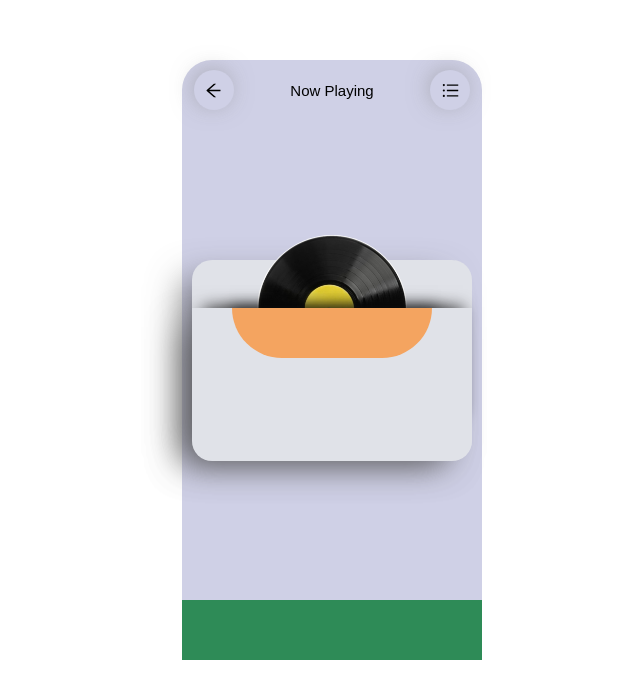
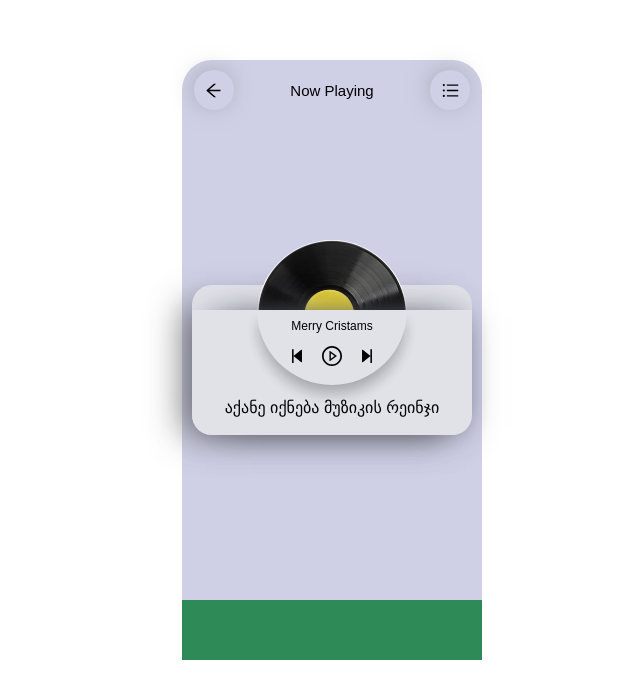
Before and after one commit to TamarCoder/my-first-react-app, a Next.js app: page / in a window 1280 px wide. Shown: the top 698 px of the page, without its empty margins (308-948 px from the left). Built offline with nearby package versions, Linux system fonts and the light colour scheme.

Commit message:
add new music components

```diff
--- a/app/components/Content/PlayMusic/PlayMusic.module.css
+++ b/app/components/Content/PlayMusic/PlayMusic.module.css
@@ -67,17 +67,18 @@
 
 .center{
     width: 100%;
-    height: 300px;
+    height: 250px;
     display: flex;
     align-items: center;
     justify-content: center;
     position: relative;
 
+
 }
 
 .playBackground{
     width: 280px;
-    height: 200px;
+    height: 150px;
     background-color: rgb(224,226,232);
     border-radius: 20px;
     box-shadow: -18px 10px 35px -9px rgba(84,83,83,0.73);
@@ -93,6 +94,7 @@
     display: flex;
     align-items: center;
     justify-content: center;
+
 
 }
 .plateImg:hover {
@@ -119,6 +121,8 @@
     animation-play-state: paused;
     animation-timing-function: linear;
     cursor: pointer;
+    position: relative;
+    top: -20%;
 }
 .inside{
     width: 200px;
@@ -126,9 +130,9 @@
     background: #3F5EFB;
     position: absolute;
     top: 32.6%;
-    box-shadow: 2px 3px 15px 4px rgba(0,0,0,0.75);
-    -webkit-box-shadow: 2px 3px 15px 4px rgba(0,0,0,0.75);
-    -moz-box-shadow: 2px 3px 15px 4px rgba(0,0,0,0.75);
+  -webkit-box-shadow: 4px 7px 30px 5px rgba(97, 99, 113, 0.81);
+-moz-box-shadow: 4px 7px 30px 5px rgba(97, 99, 113, 0.81);
+box-shadow: 4px 7px 30px 5px rgba(97, 99, 113, 0.81);
 }
 .insideTwo{
     width: 250px;
@@ -136,34 +140,67 @@
     background: #3F5EFB;
     position: absolute;
     top: 32.6%;
-    box-shadow: 2px 3px 15px 4px rgba(0,0,0,0.75);
-    -webkit-box-shadow: 2px 3px 15px 4px rgba(0,0,0,0.75);
-    -moz-box-shadow: 2px 3px 15px 4px rgba(0,0,0,0.75);
+   -webkit-box-shadow: 4px 7px 30px 5px rgba(97, 99, 113, 0.81);
+-moz-box-shadow: 4px 7px 30px 5px rgba(97, 99, 113, 0.81);
+box-shadow: 4px 7px 30px 5px rgba(97, 99, 113, 0.81);
 }
-.playFront{
+ .playFront{
     width: 280px;
-    height: 153px;
+    height: 125px;
     display: flex;
     position: absolute;
-    top: 32.6%;
+    top: 30%;
     background-color: rgb(224,226,232);
     border-bottom-right-radius: 20px;
     border-bottom-left-radius: 20px;
+    flex-direction: column;
+    justify-content: center;
+    align-items: center;
 
-    box-shadow: -18px 10px 35px -9px rgba(84,83,83,0.73);
-    -webkit-box-shadow: -18px 10px 35px -9px rgba(84,83,83,0.73);
-    -moz-box-shadow: -18px 10px 35px -9px rgba(84,83,83,0.73);
-    justify-content: center;
 }
 
 .frontShadow{
-    width: 200px;
-    height: 50px;
-    background-color: sandybrown;
-    position: absolute;
-    border-bottom-right-radius:100px ;
-    border-bottom-left-radius:100px ;
+  position: absolute;
+  top: 0;
+  left: 50%;
+   transform: translateX(-50%);
+  width: 150px;
+  height: 75px;
+  background: transparent;
+    background-color: rgb(224,226,232);
+box-shadow: 0px 10px 15px -3px rgba(0,0,0,0.1),0px 10px 15px -3px rgba(0,0,0,0.1),0px 10px 15px -3px rgba(0,0,0,0.1);
+  border-bottom-left-radius: 80px;
+  border-bottom-right-radius: 80px;
+   z-index: 1;
+   pointer-events: none;
+   display: flex;
+   flex-direction: column;
+   align-items: center;
+   justify-content: center;
+   gap: 3px;
+}
+.songName{
+    font-family: sans-serif;
+    font-size: 12px;
+}
+.controls{
+    width: 130px;
+    height: 40px;
+    display: flex;
+    align-items: center;
+    justify-content:center;
+    gap: 15px;
+    font-size: 20px;
+}
 
+.songRange{
+    width: 260px;
+    height: 40px;
+    display: flex;
+    align-items: center;
+    justify-content: center;
+    position: relative;
+    top: 35px;
 }
 
 .bottom{
--- a/app/components/Content/PlayMusic/PlayMusic.tsx
+++ b/app/components/Content/PlayMusic/PlayMusic.tsx
@@ -1,5 +1,5 @@
 import  styles from './PlayMusic.module.css';
-import {ArrowLeftOutlined, UnorderedListOutlined} from "@ant-design/icons";
+import {ArrowLeftOutlined, PauseCircleOutlined, PlayCircleOutlined, StepBackwardOutlined, StepForwardOutlined, UnorderedListOutlined} from "@ant-design/icons";
 import dayjs from "dayjs";
 
 export  default () => {
@@ -17,16 +17,29 @@ export  default () => {
                    </div>
               </div>
               <div className={styles.center}>
-                  <div className={styles.playBackground}>
-                      <div className={styles.plate}>
+                   <div className={styles.playBackground}>
+                       <div className={styles.plate}>
                           <img src="/vinil.jpg" alt="vinil" className={styles.plateImg}/>
                           <div className={styles.inside}></div>
                           <div className={styles.insideTwo}></div>
-                          <div className={styles.playFront}>
-                              <div className={styles.frontShadow}></div>
+                           <div className={styles.playFront}>
+                              <div className={styles.frontShadow}>
+                                <p className={styles.songName}>Merry Cristams</p>
+                                <div className={styles.controls}>
+                                    <StepBackwardOutlined />
+                                    <PlayCircleOutlined />
+                                    <StepForwardOutlined />
+                                </div>
+                              </div>
+                              <div className={styles.songRange}>
+                                 აქანე იქნება  მუზიკის  რეინჯი
+                              </div>
                           </div>
+
                       </div>
+
                   </div>
+
               </div>
               <div className={styles.bottom}></div>
          </div>
```
